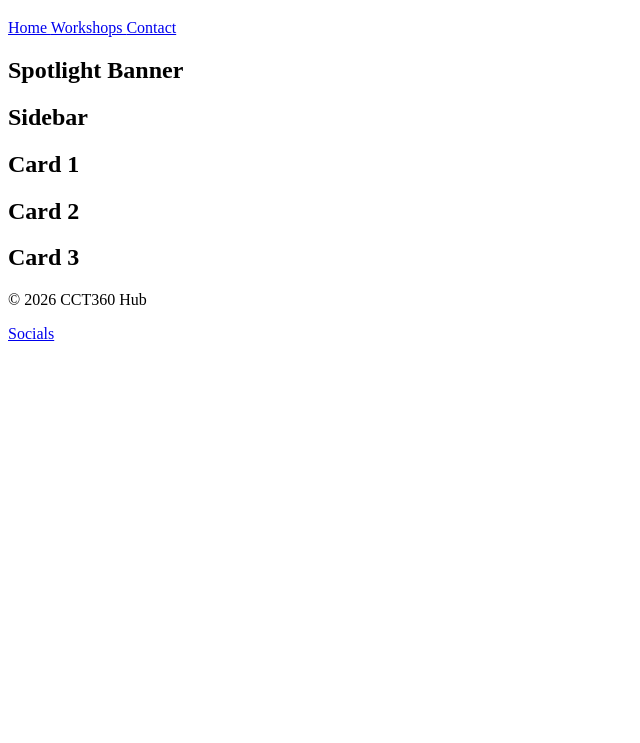
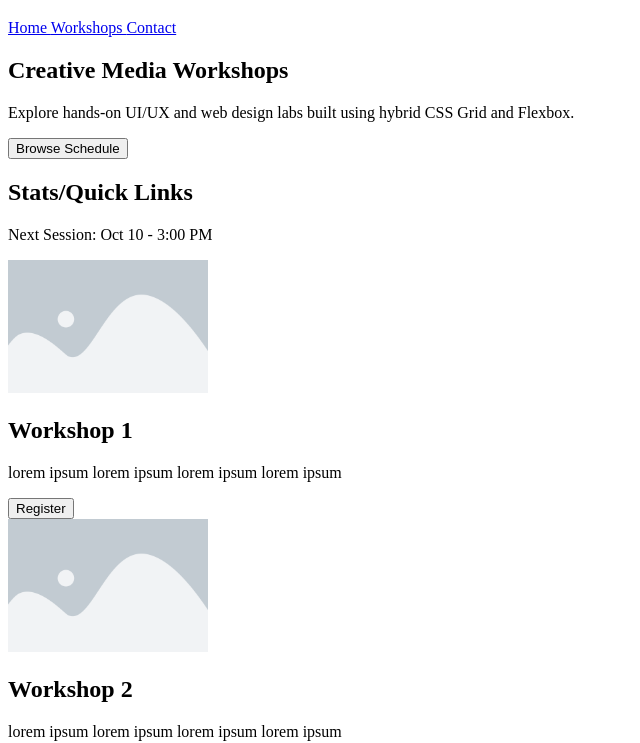
Before and after one commit to h4rneet/cct360-lab4, a plain HTML site: page index.html in a window 1280 px wide. Shown: the part 61-804 px from the top of the page, without its empty margins (0-640 px from the left). Drawn offline with Linux system fonts and the light colour scheme.

Commit message:
adding content to html

```diff
--- a/index.html
+++ b/index.html
@@ -12,7 +12,7 @@
 
 <body>
 
-    <header>
+    <header class="site-header">
         <h1> Creative Workshop and Event Directory </h1>
 
         <nav>
@@ -25,37 +25,52 @@
 
 
 
-    <main>
-        <section> <!--one parent section for both banner and side-bar
+    <main class="container">
+        <section class="hero-grid"> <!--one parent section for both banner and side-bar
             since we will use grid on them later -->
 
-            <article>
-                <h2> Spotlight Banner </h2>
+            <article class="hero-banner">
+                <h2>Creative Media Workshops</h2>
+                <p>Explore hands-on UI/UX and web design labs built using hybrid CSS Grid and Flexbox.</p>
+                <button class="btn-primary">Browse Schedule</button>
+
             </article>
 
-            <aside>
-                <h2> Sidebar </h2>
+            <aside class="hero-sidebar">
+                <h2> Stats/Quick Links </h2>
+                <p> Next Session: Oct 10 - 3:00 PM </p>
             </aside>
 
         </section>
 
 
-        <section>
-            <article>
-                <h2> Card 1 </h2>
+        <section class="cards-gallery">
+            <article class="card">
+                <img src="placeholderimg.png" alt="placeholder img" width="200px">
+                <h2> Workshop 1 </h2>
+                <p> lorem ipsum lorem ipsum lorem ipsum lorem ipsum  </p>
+                <button class="btn-card"> Register </button>
             </article>
 
-            <article>
-                <h2> Card 2 </h2>
+            <article class="card">
+                <img src="placeholderimg.png" alt="placeholder img" width="200px">
+                <h2> Workshop 2 </h2>
+                <p> lorem ipsum lorem ipsum lorem ipsum lorem ipsum  </p>
+                <button class="btn-card"> Register </button>
+
             </article>
 
-            <article>
-                <h2> Card 3 </h2>
+            <article class="card">
+                <img src="placeholderimg.png" alt="placeholder img" width="200px">
+                <h2> Workshop 3 </h2>
+                <p> lorem ipsum lorem ipsum lorem ipsum lorem ipsum  </p>
+                <button class="btn-card"> Register </button>
+
             </article>
         </section>
     </main>
 
-    <footer>
+    <footer class="site-footer">
         <p> © 2026 CCT360 Hub </p>
         <p> <a href="#"> Socials </a></p>
     </footer>
```
Also changed, not shown: placeholderimg.png (added).
